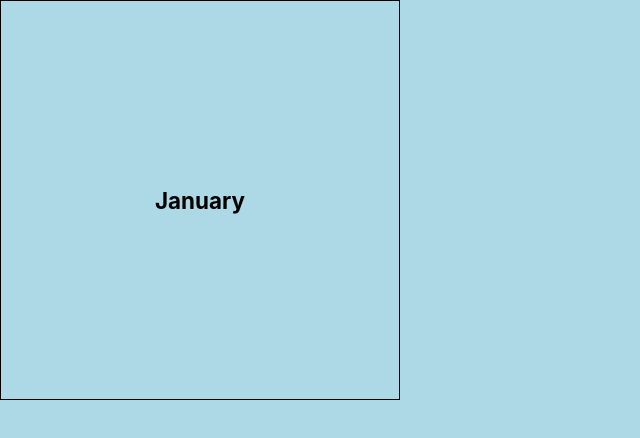
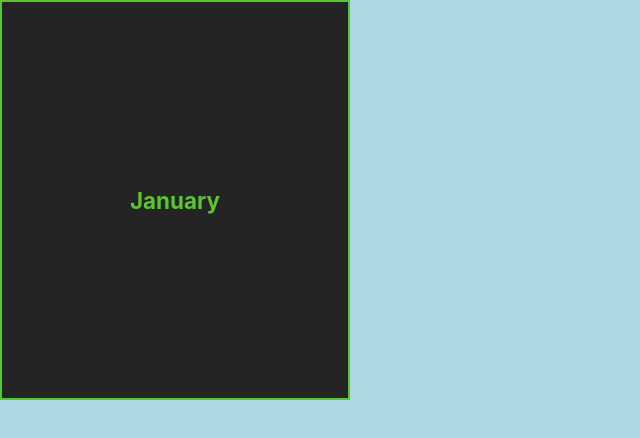
Before and after one commit to kayo12/Templates-example, a Next.js app in the folder calendar/: page / in a window 1280 px wide. Shown: the top 438 px of the page, without its empty margins (0-640 px from the left). Built offline with nearby package versions, Linux system fonts and the light colour scheme.

Commit message:
Update logica inserida

```diff
--- a/calendar/src/components/Calendar.tsx
+++ b/calendar/src/components/Calendar.tsx
@@ -1,34 +1,50 @@
-import Mes  from './Mes'
-import { useState, useEffect, Children } from 'react';
-import useCalendar from '../hooks/useCalendar'
-import Moment from 'moment'
+import Mes from "./Mes";
+import { useState, useEffect, Children } from "react";
+import useCalendar from "../hooks/useCalendar";
+import Moment, { weekdays } from "moment";
 
 export default function Calendar(props) {
+  const [month, setMonth] = useState([]);
 
-    const date = new Date( new Date().getFullYear(),1,0 );
+  const date = Moment([2022, 0]);
+  // Pegando a data do ano
+  // console.log(date.startOf("month").startOf("week").format("D"));
+  // console.log(date.endOf("month").endOf("week").format("D"));
 
-    console.log(Moment().format())
+  useEffect(() => {
 
-  function Week(month: number){
-      let list = new Array()
-      let i = 0;
-      while(i <= date.getDate()){
-          list.push(new Array())
+    let firsDay = date.clone().startOf("month").startOf("week");
+    let endDay = date.clone().endOf("month").endOf("week");
 
-      }
-      useEffect(() =>{
-          console.table(list)
-      })
+    console.log(`Primeiro dia do mes ${firsDay}`);
+    console.log(`ultimo dia do mes ${endDay}`);
 
-     return (
-          <h3></h3>
-     )
+    while (firsDay.isBefore(endDay.endOf("month"))) {
+      month.push(
+        Array(7)
+          .fill(0)
+          .map(() => firsDay.add(1, "day").clone())
+      );
+    }
+
+  });
+
+  function DaysWeek(props) {
+    return (
+          <span >
+            {props.map((el) => el.value)}
+          </span>
+    )
   }
 
   return (
-   <div className="calendar">
-    <Mes mes={date.getMonth()}/>
-        {/* {Week(1)} */}
+    <div className="calendar">
+      <Mes mes={date.month()} />
+      {month.map((current) => (
+       <div key={current}>
+            <DaysWeek key={current} value={current}/>
+        </div>
+        ))}
     </div>
   );
 }
--- a/calendar/src/components/Mes.tsx
+++ b/calendar/src/components/Mes.tsx
@@ -1,15 +1,26 @@
-interface MesAno{
-    mes:  number | string
-    ano?: number
-    horario?: number
+interface MesAno {
+  mes: number | string;
+  ano?: number;
+  horario?: number;
 }
-export default function Mes(props: MesAno){
-
-    let month= ["January", "February", "March", "April", "May", "June", "July", "August", "September", "October", "November", "December"]
-    return(
-        <span className="currentMonth">
-                {month[props.mes]}
-        </span>
-    )
-
+export default function Mes(props: MesAno) {
+  let month = [
+    "January",
+    "February",
+    "March",
+    "April",
+    "May",
+    "June",
+    "July",
+    "August",
+    "September",
+    "October",
+    "November",
+    "December",
+  ];
+  return (
+    <div className="blockMonth">
+      <span className="currentMonth">{month[props.mes]}</span>
+    </div>
+  );
 }
--- a/calendar/src/styles/globals.css
+++ b/calendar/src/styles/globals.css
@@ -4,7 +4,6 @@ body {
   margin: 0;
   font-family: -apple-system, BlinkMacSystemFont, Segoe UI, Roboto, Oxygen,
     Ubuntu, Cantarell, Fira Sans, Droid Sans, Helvetica Neue, sans-serif;
-
 }
 
 a {
@@ -20,7 +19,6 @@ a {
   display: grid;
   grid-template-columns: 1fr 1fr 1fr;
   grid-template-rows: auto auto auto;
-  grid-gap: 10px;
   width: 100vw;
   height: 100vh;
   background-color: lightblue;
@@ -31,30 +29,21 @@ a {
   justify-content: center;
   align-items: center;
   flex-direction: column;
-  border: 1px solid black;
-  width: 400px;
+  background-color: #242424;
+  border: 2px solid #59c631;
+  width: 350px;
   height: 400px;
   padding: 10px;
 }
 
-.table-calender{
-  width: 90%;
-  height: 90%;
-  background: #242424;
-  text-align: center;
-  padding: 0.5rem;
-}
-
-.table-calendar thead tr th{
-  color: #a9a9a9;
-}
-
-.table-calendar tbody tr td{
-  color:#59c631
-}
-
 .currentMonth{
+color: #59c631;
 margin: 0.7em;
 font-weight: bold;
 font-size: 1.4rem;
 }
+
+.row{
+  display: flex;
+
+}
```
